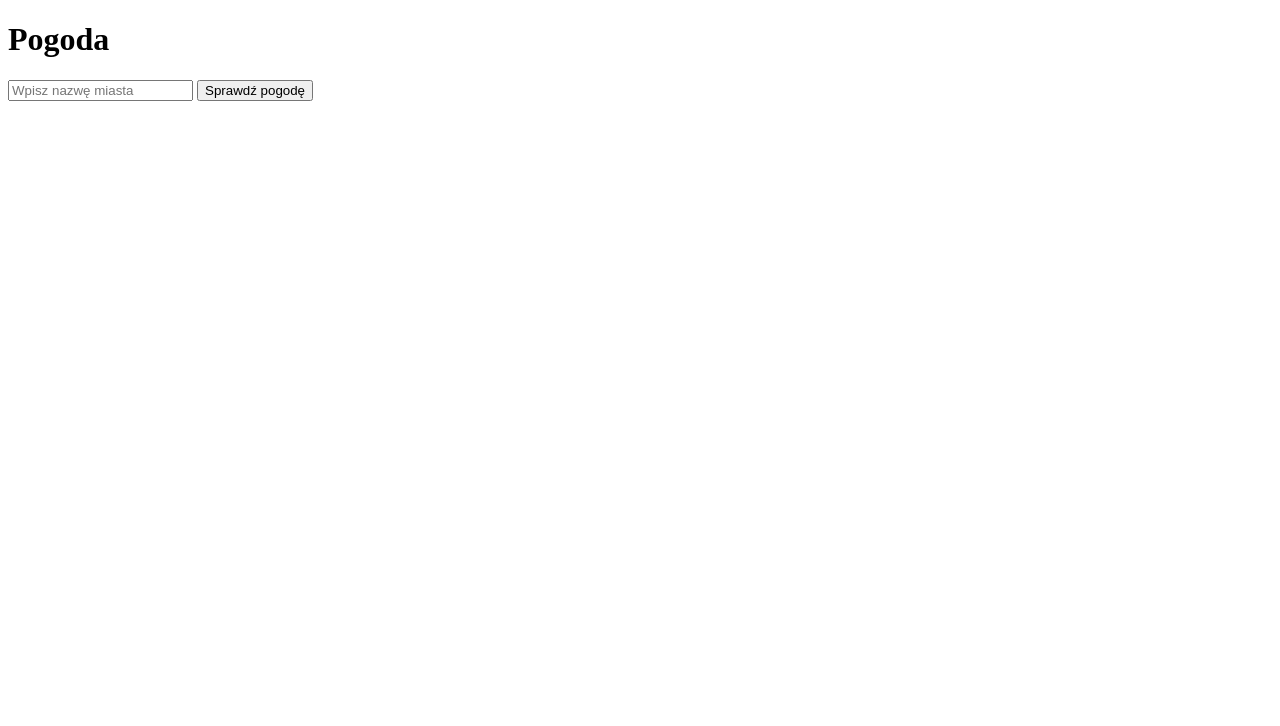
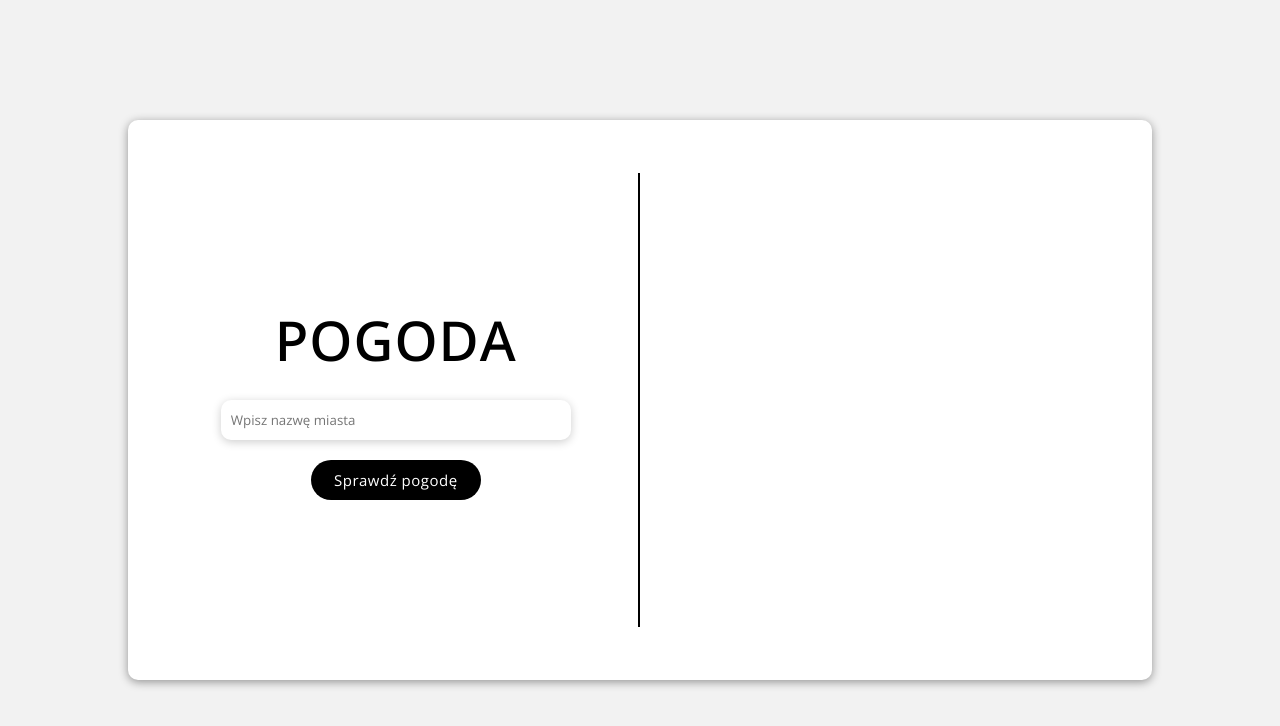
Before and after one commit to Kapek2534/Weather-app, a plain HTML site: page index.html in a window 1280 px wide. Drawn offline with nearby package versions, Linux system fonts and the light colour scheme.

Commit message:
styles
mainly styled input box in container

```diff
--- a/index.html
+++ b/index.html
@@ -5,17 +5,23 @@
     <meta name="viewport" content="width=device-width, initial-scale=1.0">
     <title>Weather app</title>
     <link rel="stylesheet" href="style.css">
+    <link rel="preconnect" href="https://fonts.googleapis.com">
+    <link rel="preconnect" href="https://fonts.gstatic.com" crossorigin>
+    <link href="https://fonts.googleapis.com/css2?family=Open+Sans:ital,wght@0,300..800;1,300..800&display=swap" rel="stylesheet">
 </head>
 <body>
     <div class="container">
-        <h1>Pogoda</h1>
+        <!-- <h1>Pogoda</h1> -->
+        <div class="wrap">
         <div class="inputContainer">
+            <h1>Pogoda</h1>
             <input type="text" class="cityInput" placeholder="Wpisz nazwę miasta">
             <button class="getWeather">Sprawdź pogodę</button>
         </div>
         <div class="resultContainer">
             <div class="result"></div>
         </div>
+        </div>
     </div>
     <script src="app.js"></script>
 </body>
--- a/style.css
+++ b/style.css
@@ -0,0 +1,94 @@
+* {
+    margin: 0;
+    padding: 0;
+    box-sizing: border-box;
+}
+
+html {
+    font-size: 10px;
+}
+
+body {
+    font-family: 'Open Sans', sans-serif;
+    background-color: #f2f2f2;
+    height: 100vh;
+    display: flex;
+    align-items: center;
+    justify-content: center;
+}
+
+.container {
+    height: 70%;
+    width: 80%;
+    box-shadow: 0 2px 10px rgba(0, 0, 0, 0.4);
+    border-radius: 10px;
+    background-color: #fff;
+    display: flex;
+    flex-direction: column;
+    justify-content: center;
+    align-items: center;
+}
+
+.container h1 {
+    width: 50%;
+    height: 10vh;
+    line-height: 10vh;
+    text-align: center;
+    font-size: 5.5rem;
+    font-weight: 550;
+    letter-spacing: 1px;
+    text-transform: uppercase;
+    margin: 10px;
+}
+
+.wrap {
+    flex-basis: 90%;
+    width: 95%;
+    display: flex;
+    justify-content: center;
+    align-items: center;
+}
+
+.inputContainer {
+    width: 50%;
+    height: 90%;
+    display: flex;
+    flex-direction: column;
+    justify-content: center;
+    align-items: center;
+    border-right: 2px solid black;
+}
+
+.resultContainer {
+    width: 50%;
+    height: 90%;
+}
+
+.cityInput {
+    width: 350px;
+    height: 40px;
+    padding: 10px;
+    margin: 10px;
+    box-shadow: 0 2px 10px rgba(0, 0, 0, 0.2);
+    border: none;
+    border-radius: 10px;
+    font-family: "Open sans", sans-serif;
+}
+
+.cityInput:focus {
+    outline: none;
+}
+
+.getWeather {
+    margin: 10px;
+    height: 40px;
+    width: 170px;
+    border: none;
+    background-color: #000;
+    color: white;
+    font-family: "Open sans";
+    letter-spacing: 0.5px;
+    border-radius: 30px;
+    cursor: pointer;
+    font-size: 1.5rem;
+}
```
